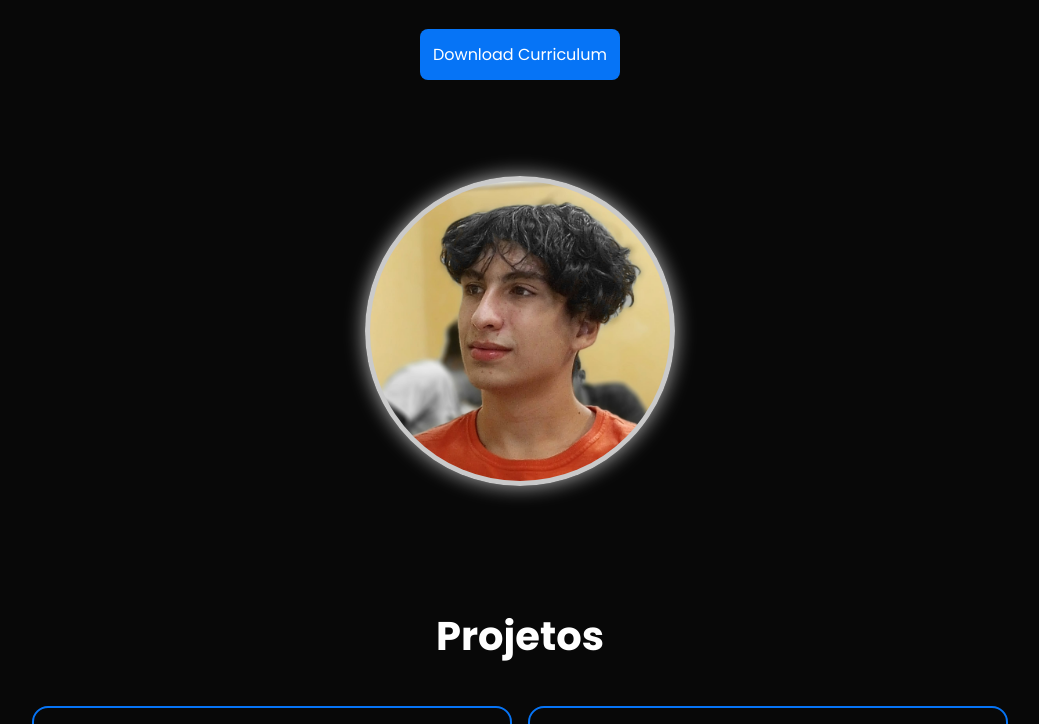
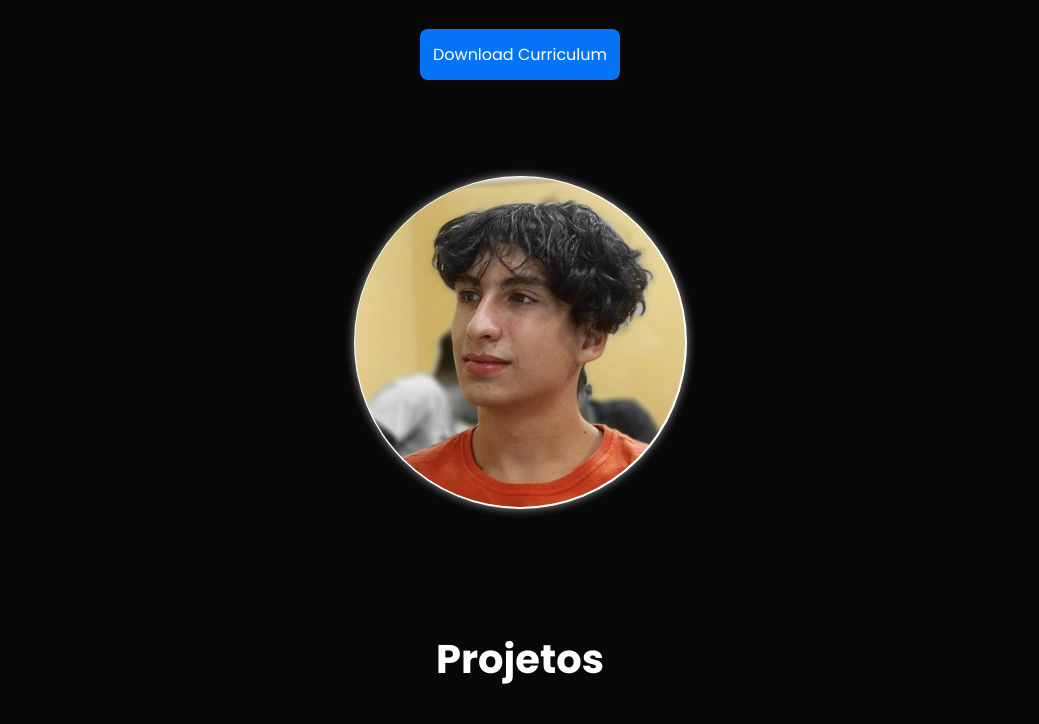
Before and after one commit to guidiasferreira/Portfolio, a plain HTML site: page index.html in a window 1280 px wide. Shown: the part 648-1372 px from the top of the page, without its empty margins (120-1159 px from the left). Drawn offline with nearby package versions, Linux system fonts and the light colour scheme; a web font is replaced by a local one.

Commit message:
Mudança na foto de perfil

```diff
--- a/index.html
+++ b/index.html
@@ -32,7 +32,7 @@
                 <div class="conteudo-sobre">
                     <h2>Sobre <span>mim</span></h2>
                     <p class="texto">Muito prazer, meu nome é Guilherme Dias Ferreira. Atualmente, tenho 19 anos e moro
-                        na cidade de Viradouro – SP. Concluí o Ensino Médio na Etec de Bebedouro, onde também obtive
+                        na cidade de Viradouro - SP. Concluí o Ensino Médio na Etec de Bebedouro, onde também obtive
                         formação técnica em Informática para Internet.
 
                         Minha paixão por tecnologia e inovação me levou a ingressar no curso de Big Data na Fatec de
--- a/style/style.css
+++ b/style/style.css
@@ -107,17 +107,16 @@ figure {
     display: flex;
     align-items: center;
     justify-content: center;
-    width: 310px;
-    height: 310px;
-    border-radius: 50%;
-    background-color: rgba(255, 255, 255, 0.783);
-    box-shadow: 0 0 20px rgba(255, 255, 255, 0.708);
-
+    width: 333px;
+    height: 333px;
+    border-radius: 100%;
+    background-color: rgb(255, 255, 255);
+    box-shadow: 0 0 10px rgba(252, 252, 252, 0.587);
 }
 
 #foto {
-    width: 300px;
-    height: 300px;
+    width: 330px;
+    height: 330px;
     border-radius: 50%;
     object-fit: cover;
     object-position: center 20%;
```
